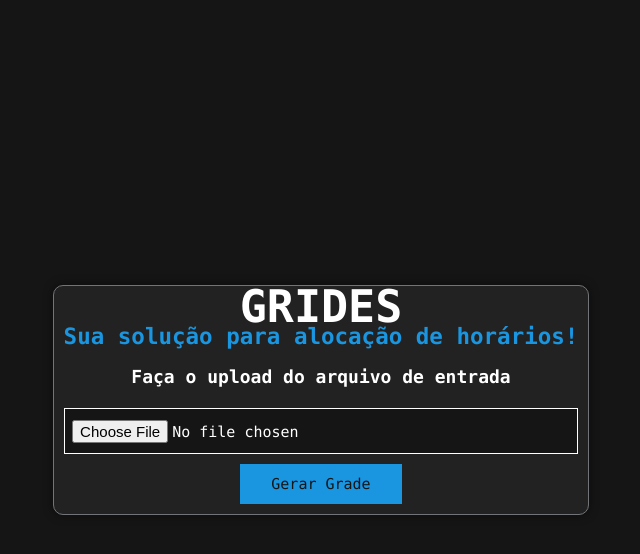
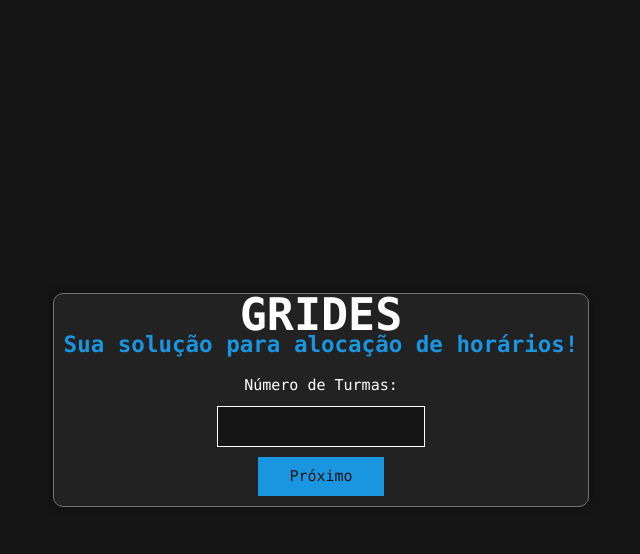
Before and after one commit to TETEURYAN/Grides, a Flask app: page / in a window 1280 px wide. Shown: the top 554 px of the page, without its empty margins (319-959 px from the left). Run offline with Flask 3, Linux system fonts and the light colour scheme.

Commit message:
[add]: menu to enter each data and new front

```diff
--- a/back/app/example.py
+++ b/back/app/example.py
@@ -86,8 +86,7 @@ for t in turmas:
 
 # Imprimir prévia dos horários na tela para as três turmas
 for turma in turmas:
-    print(f"\nPrévia dos Horários para {turma}:")
-    print('\t'.join([justify(dia, col_width) for dia in [''] + dias_semana]))
+    print(f"\nPrévia dos Horários para {turma}:") print('\t'.join([justify(dia, col_width) for dia in [''] + dias_semana]))
     for i in range(horarios_por_dia):
         linha = [justify(f'Horário {i+1}', col_width)]
         for j in range(len(dias_semana)):
@@ -100,6 +99,7 @@ for turma in turmas:
         print('\t'.join(linha))
 
 # Imprimir horários de cada professor
+
 print("\nHorários de cada professor:")
 for professor in alocacao_professores.keys():
     if alocacao_professores[professor]:
--- a/back/app/utils/settings.py
+++ b/back/app/utils/settings.py
@@ -1,4 +1,8 @@
 ROOT_BACK = './back'
+ROOT_FRONT = './front'
 ROOT_SRC = ROOT_BACK + '/src'
 SRC_GRIDE = 'grade_horaria.csv'
 ROOT_GRIDE = ROOT_SRC + '/' + SRC_GRIDE
+ROOT_UPLOADS = '/uploads'
+SRC_UPLOADED = 'up.in'
+ROOT_UPLOADED = ROOT_FRONT + '/' + ROOT_UPLOADS + '/' + SRC_UPLOADED
--- a/front/app.py
+++ b/front/app.py
@@ -1,41 +1,125 @@
-from flask import Flask, request, render_template, redirect, url_for, send_file
+# from flask import Flask, request, render_template, redirect, url_for, send_file
 import os
-import pandas as pd
-import sys
+# import pandas as pd
 import csv
 
+import sys
 sys.path.append(os.path.abspath(os.path.join(os.path.dirname(__file__), '..', 'back', 'app')))
 
 from manager.controll import ScheduleController
+import utils.files as fl
+import utils.settings as st
+
+from flask import Flask, render_template, request, redirect
+# from back.src.manager.controll import ScheduleController
 
 app = Flask(__name__)
-UPLOAD_FOLDER = 'uploads'
-app.config['UPLOAD_FOLDER'] = UPLOAD_FOLDER
 
-if not os.path.exists(UPLOAD_FOLDER):
-    os.makedirs(UPLOAD_FOLDER)
+if not os.path.exists('./front/uploads'):
+    os.makedirs('./front/uploads')
 
-@app.route('/', methods=['GET', 'POST'])
+@app.route('/')
+def home():
+    return render_template('index.html')
+
+@app.route('/', methods=['GET','POST'])
 def index():
     if request.method == 'POST':
-        if 'file' not in request.files:
-            return redirect(request.url)
-        file = request.files['file']
-        if file.filename == '':
-            return redirect(request.url)
-        if file:
-            file_path = os.path.join(app.config['UPLOAD_FOLDER'], file.filename)
-            file.save(file_path)
-            # Geração da grade horária
-            controller = ScheduleController(file_path)
-            # csv_file = controller.gerar_grade()
+        # num_turmas = int(request.form['num_turmas'])
+        # num_materias = int(request.form['num_materias'])
 
-            return redirect('/view')
-    return render_template('index.html')
+        # print('Numero de turmas:   ', num_turmas)
+        # print('Numero de materias:   ', num_materias)
+
+        # materias_input = request.form['materias'].strip().split('\n')
+        # materias = []
+        # carga_horaria = {}
+        # for mat in materias_input:
+        #     parts = mat.split()
+        #     materias.append(parts[0])
+        #     carga_horaria[parts[0]] = int(parts[1])
+
+        # num_professores = int(request.form['num_professores'])
+
+        # professores_input = request.form['professores'].strip().split('\n')
+        # professores = {}
+        # carga_professor = {}
+        # for prof in professores_input:
+        #     print("valro em professores_inpu: ", prof)
+
+        # for prof in professores_input:
+        #     parts = prof.split()
+        #     print("partes: ", parts)
+        #     professores[parts[1]] = parts[0]
+        #     carga_professor[parts[0]] = int(parts[2])
+        #     print("valores na procaria do array: ", parts[0], " ", parts[1], " ", parts[2])
+
+        # for line in carga_professor:
+        #     print("carga horaria do professor: ", line)
+
+        # disponibilidade_input = request.form['disponibilidade'].strip().split('\n')
+        # disponibilidade = {}
+        # current_prof = None
+        # for line in disponibilidade_input:
+        #     print("disponibilidade vamos ver: ",line)
+
+        # for line in professores:
+        #     print("nome do professor: ", line)
+
+        # for line in materias:
+        #     print("nome da materia: ", line)
+        # # index = 0
+        # for line in range(num_professores):
+        #         # if line%2 == 0:
+        #     disponibilidade[disponibilidade_input[index].strip()].extend([int(x) for x in disponibilidade_input[index+1].split()])
+        #     # if line.startswith('Prof'):
+        #     #     current_prof = line
+        #     #     disponibilidade[current_prof] = []
+        #     # else:
+        #             # index = index + 2
+
+        # turmas = [f'Turma {i+1}' for i in range(num_turmas)]
+
+        num_turmas1 = int(request.form['num_turmas'])
+        num_materias1 = int(request.form['num_materias'])
+        materias1 = request.form['materias'].strip().split('\n')
+        num_professores1 = int(request.form['num_professores'])
+        professores1 = request.form['professores'].strip().split('\n')
+        disponibilidade1 = request.form['disponibilidade'].strip().split('\n')
+
+        with open(st.ROOT_UPLOADED, 'w') as f:
+            f.write(f"{num_turmas1}\n")
+            f.write(f"{num_materias1}\n")
+            for materia in materias1:
+                f.write(f"{materia}\n")
+            f.write(f"{num_professores1}\n")
+            for professor in professores1:
+                f.write(f"{professor}\n")
+            for disponibilidade_prof in disponibilidade1:
+                f.write(f"{disponibilidade_prof}\n")
+
+        materias, carga_horaria, professores, carga_professor, disponibilidade, turmas = fl.ler_arquivo_entrada(st.ROOT_UPLOADED)
+        schedule_controller = ScheduleController(materias, carga_horaria, professores, carga_professor, disponibilidade, turmas)
+
+        # materias, carga_horaria, professores, carga_professores, disponibilidade, turmas
+
+        # resultado = schedule_controller.create_schedule(
+        #     num_turmas=num_turmas,
+        #     num_materias=num_materias,
+        #     materias=materias,
+        #     carga_horaria=carga_horaria,
+        #     num_professores=num_professores,
+        #     professores=professores,
+        #     carga_professor=carga_professor,
+        #     disponibilidade=disponibilidade
+        # )
+
+        # Salvar o resultado para ser exibido na tabela
+        return redirect('/view')
+    return render_template('table.html')
 
 @app.route('/view', methods=['GET'])
 def view():
-    # csv_file = 'grade_horaria.csv'
     csv_file = './back/src/grade_horaria.csv'
     tables = []
     current_table = None
@@ -54,7 +138,5 @@ def view():
             tables.append(current_table)
     return render_template('table.html', tables=tables)
 
-
-
 if __name__ == '__main__':
-    app.run(port=5002,debug=True)
+    app.run(debug=True)
--- a/front/templates/index.html
+++ b/front/templates/index.html
@@ -69,9 +69,10 @@
             flex-direction: column;
             align-items: center;
             gap: 10px;
+            width: 100%;
         }
 
-        input[type="file"] {
+        input[type="text"], textarea {
             border: 1px var(--input-style) var(--font-color);
             width: 100%;
             padding: .7em .5em;
@@ -81,7 +82,7 @@
             color: var(--font-color);
         }
 
-        input[type="submit"] {
+        input[type="submit"], button {
             border-style: solid;
             border-width: 1px;
             display: inline-flex;
@@ -101,13 +102,13 @@
             transition: background-color 0.3s, transform 0.3s;
         }
 
-        input[type="submit"]:hover {
+        input[type="submit"]:hover, button:hover {
             background-color: var(--primary-color);
             border-color: var(--primary-color);
             transform: scale(1.05);
         }
 
-        input[type="submit"]:focus {
+        input[type="submit"]:focus, button:focus {
             background-color: var(--primary-color);
             border-color: var(--primary-color);
             transform: scale(1.05);
@@ -122,17 +123,68 @@
             border-radius: 10px;
             text-align: center;
         }
+
+        .input-group {
+            display: none;
+            flex-direction: column;
+            align-items: center;
+            gap: 10px;
+            width: 100%;
+        }
+
+        .input-group.active {
+            display: flex;
+        }
     </style>
 </head>
 <body>
     <div class="container">
         <h1>GRIDES</h1>
         <h2>Sua solução para alocação de horários!</h2>
-        <h3>Faça o upload do arquivo de entrada</h3>
-        <form action="/" method="post" enctype="multipart/form-data">
-            <input type="file" name="file" accept=".txt,.csv">
-            <input type="submit" value="Gerar Grade">
+        <form action="/" method="post">
+            <div id="input-sequence">
+                <div class="input-group active" id="step-1">
+                    <label for="num_turmas">Número de Turmas:</label>
+                    <input type="text" name="num_turmas" id="num_turmas" required>
+                    <button type="button" onclick="nextStep(1)">Próximo</button>
+                </div>
+                <div class="input-group" id="step-2">
+                    <label for="num_materias">Número de Matérias:</label>
+                    <input type="text" name="num_materias" id="num_materias" required>
+                    <button type="button" onclick="nextStep(2)">Próximo</button>
+                </div>
+                <div class="input-group" id="step-3">
+                    <label for="materias">Matérias e Cargas Horárias (uma por linha):</label>
+                    <textarea name="materias" id="materias" rows="4" required></textarea>
+                    <button type="button" onclick="nextStep(3)">Próximo</button>
+                </div>
+                <div class="input-group" id="step-4">
+                    <label for="num_professores">Número de Professores:</label>
+                    <input type="text" name="num_professores" id="num_professores" required>
+                    <button type="button" onclick="nextStep(4)">Próximo</button>
+                </div>
+                <div class="input-group" id="step-5">
+                    <label for="professores">Professores, Matérias e Cargas Horárias (uma por linha):</label>
+                    <textarea name="professores" id="professores" rows="4" required></textarea>
+                    <button type="button" onclick="nextStep(5)">Próximo</button>
+                </div>
+                <div class="input-group" id="step-6">
+                    <label for="disponibilidade">Disponibilidade dos Professores (1 - disponível, 0 - indisponível, uma linha por professor):</label>
+                    <textarea name="disponibilidade" id="disponibilidade" rows="6" required></textarea>
+                    <button type="submit">Gerar Grade</button>
+                </div>
+            </div>
         </form>
     </div>
+
+    <script>
+        let step = 1;
+
+        function nextStep(currentStep) {
+            document.getElementById(`step-${currentStep}`).classList.remove('active');
+            step++;
+            document.getElementById(`step-${step}`).classList.add('active');
+        }
+    </script>
 </body>
 </html>
```
Also changed, not shown: back/app/manager/controll.py (+9 -3 lines), back/src/grade_horaria.csv (deleted, +0 -26 lines), 2 other files.
